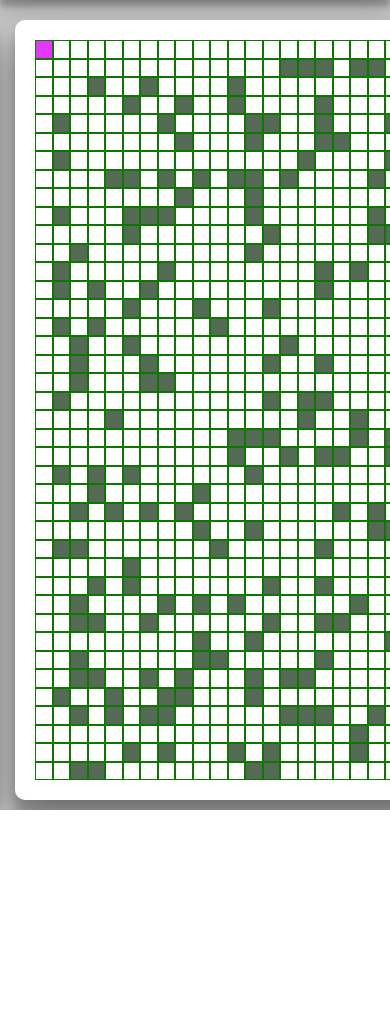
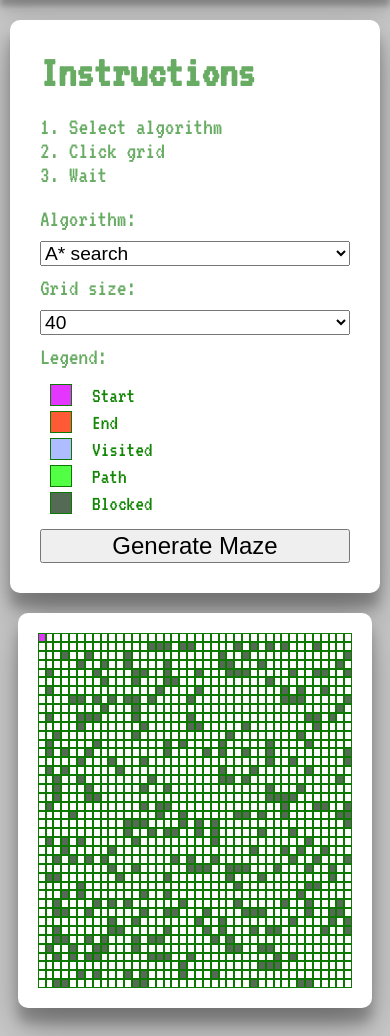
Before and after one commit to justinsuen/visualgos, a PHP site: page / in a window 390 px wide; the page is wider, and only the part inside the window is pictured. Shown: the part 97-1133 px from the top of that part. Before the commit the page ends 907 px from the top of that part, so only its background shows below. Run offline with PHP 8.4, Linux system fonts and the light colour scheme; style sheets or scripts are compiled from the project's sources; some libraries are stand-ins or nearby versions.

Commit message:
Add a bit of mobile friendliness...

```diff
--- a/styles/index.css
+++ b/styles/index.css
@@ -22,6 +22,7 @@ body {
   align-items: center;
   background-color: #C9C9C9;
   width: 100%;
+	box-sizing: border-box;
 }
 
 #header {
@@ -65,7 +66,9 @@ a:hover {
   margin-top: 10px;
   padding: 10px;
   height: auto;
-  overflow: visible;
+	width: 100%;
+	overflow: scroll;
+	box-sizing: border-box;
 }
 
 #main {
@@ -83,7 +86,7 @@ a:hover {
 .sidebar {
   display: flex;
   flex-direction: column;
-  width: 300px;
+  max-width: 300px;
   margin-right: 20px;
 
   padding: 30px;
@@ -194,5 +197,29 @@ select:focus, select:active, button:focus, button:active {
   background-color: #556A54;
 }
 
+.clear { clear: both; }
 
-.clear { clear: both; }
+@media (max-width: 1100px) {
+	#content {
+	  display: flex;
+	  flex-direction: column;
+		align-items: center;
+	}
+
+	.sidebar {
+		max-width: 700px;
+		margin-right: 0;
+		margin-bottom: 20px;
+
+		flex-direction: row;
+		flex-wrap: wrap;
+	}
+
+	.sidebar .instructions {
+		margin: 0 20px 20px 0;
+	}
+
+	#main {
+		width: 85%;
+	}
+}
```
